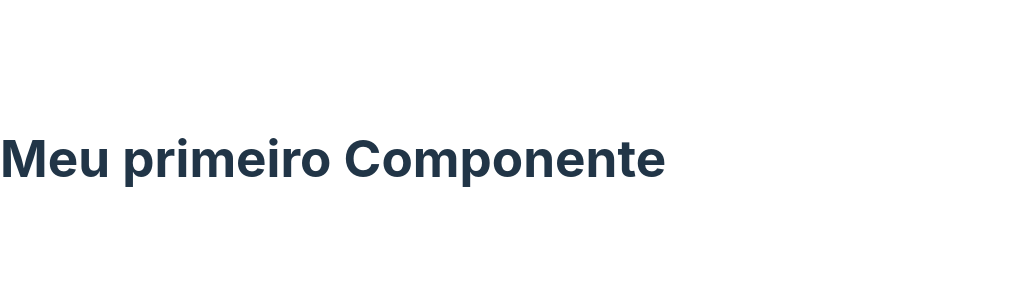
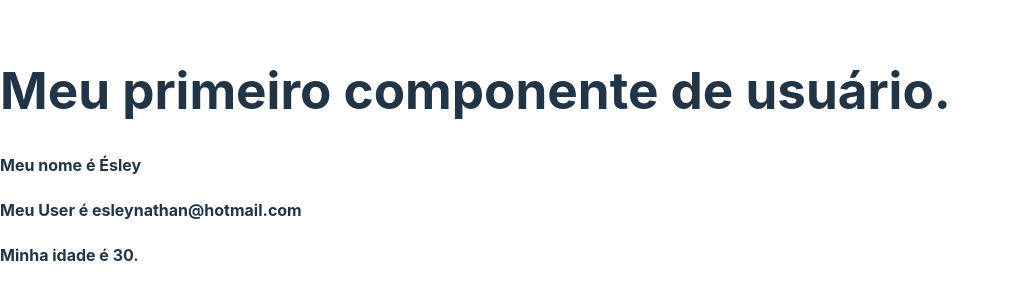
Before and after one commit to Esleynathan/SistemaParaEmpresas_ReactJSDjango_FrontEnd, a React (Vite) app: page / in a window 1280 px wide. Shown: the part 242-542 px from the top of the page, without its empty margins (0-1009 px from the left). Built offline with nearby package versions, Linux system fonts and the light colour scheme.

Commit message:
Importando e exportando componentes

```diff
--- a/src/App.tsx
+++ b/src/App.tsx
@@ -1,30 +1,20 @@
-// const App = () => {
-//   return (
-//     <div>
-//       <h1> Meu Primeiro Componente</h1>
-//     </div>
-//   )
-// }
+// import { UserName } from './UserName'
+// import UserName from './UserName'
+import {UserName as Usname} from './UserName'
+import {UserEmail} from './UserName'
+import UserAge  from './UserName'
 
 
-// function App() {
-//   return (
-//     <div>
-//       <h1>Meu Primeiro Projeto</h1>
-//     </div>
-//   )
-// }
+  const App = () => {
+  return (
+    <div>
+      <h1>Meu primeiro componente de usuário.</h1>
 
-import React from 'react';
-
-class App extends React.Component{
-  render(){
-    return (
-      <div>
-        <h1>Meu primeiro Componente </h1>
-      </div>
-    )
-  }
+      <Usname />
+      <UserEmail />
+      <UserAge />
+    </div>
+  )
 }
 
 export default App;
--- /dev/null
+++ b/src/UserName.tsx
@@ -0,0 +1,43 @@
+// const UserName = () => {
+//     return (
+//         <h4>Meu nome é Ésley</h4>
+//     )
+// }
+
+// export default () => {
+//     return (
+//         <h4>Meu nome é Nathan</h4>
+//     )
+// }
+
+
+// const UserName = () => {
+//     return (
+//         <h4>Meu nome é Ésley</h4>
+//     )
+// }
+
+// export default UserName;
+
+
+const UserName = () => {
+    return (
+        <h4>Meu nome é Ésley</h4>
+    )
+}
+
+
+const UserEmail = () => {
+    return (
+        <h4>Meu User é esleynathan@hotmail.com</h4>
+    )
+}
+
+const UserAge = () => {
+    return (
+        <h4>Minha idade é 30.</h4>
+    )
+}
+
+export {UserName, UserEmail};
+export default UserAge;
```
